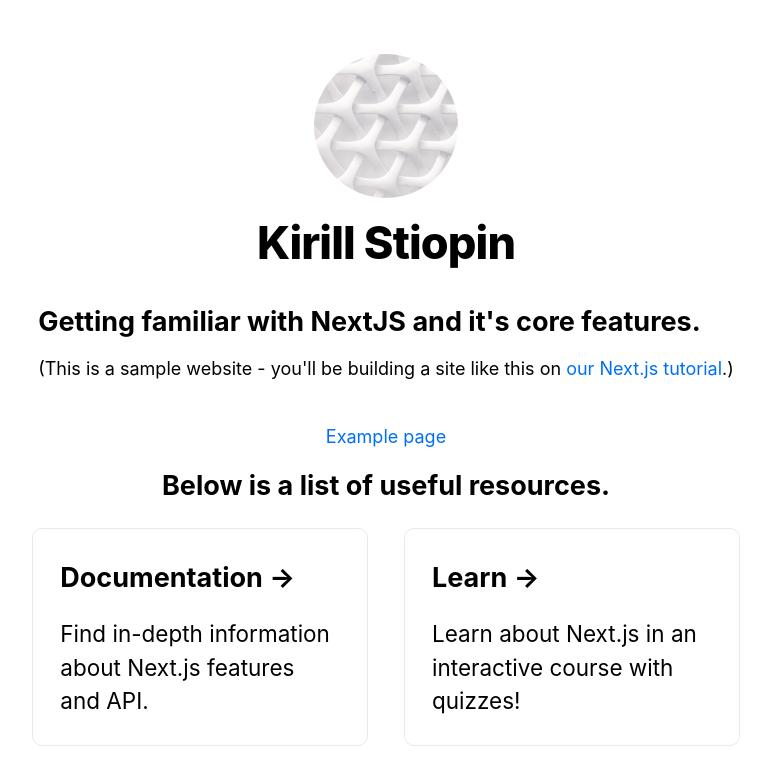
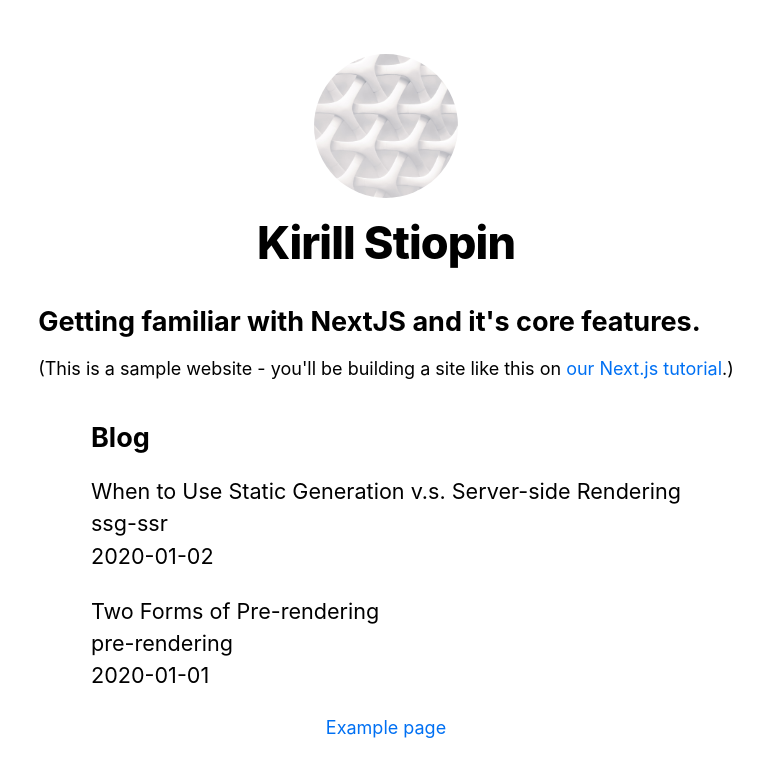
Before and after one commit to kstiopin/nextjs-demo, a Next.js app: page / in a window 1280 px wide. Shown: the top 763 px of the page, without its empty margins (254-1025 px from the left). Built offline with nearby package versions, Linux system fonts and the light colour scheme.

Commit message:
Fetching data from static markdown files

```diff
--- a/components/HomePage.jsx
+++ b/components/HomePage.jsx
@@ -7,7 +7,7 @@
 import Layout, { siteTitle } from './Layout';
 import homeStyles from './home.module.css';
 
-const HomePage = () => (
+const HomePage = ({ allPostsData }) => (
   <Layout home>
     <Head>
       <title>{siteTitle}</title>
@@ -21,6 +21,21 @@
         (This is a sample website - you'll be building a site like this on{' '}
         <a href="https://nextjs.org/learn">our Next.js tutorial</a>.)
       </p>
+    </section>
+
+    <section className={`${utilStyles.headingMd} ${utilStyles.padding1px}`}>
+      <h2 className={utilStyles.headingLg}>Blog</h2>
+      <ul className={utilStyles.list}>
+        {allPostsData.map(({ id, date, title }) => (
+          <li className={utilStyles.listItem} key={id}>
+            {title}
+            <br />
+            {id}
+            <br />
+            {date}
+          </li>
+        ))}
+      </ul>
     </section>
 
     <main className={homeStyles.main}>
--- a/pages/index.js
+++ b/pages/index.js
@@ -1,3 +1,14 @@
 import HomePage from '../components/HomePage';
+import { getSortedPostsData } from '../utils/getPosts';
+
+export async function getStaticProps() {
+  const allPostsData = getSortedPostsData();
+
+  return {
+    props: {
+      allPostsData,
+    },
+  };
+}
 
 export default HomePage;
--- /dev/null
+++ b/posts/pre-rendering.md
@@ -0,0 +1,11 @@
+---
+title: 'Two Forms of Pre-rendering'
+date: '2020-01-01'
+---
+
+Next.js has two forms of pre-rendering: **Static Generation** and **Server-side Rendering**. The difference is in **when** it generates the HTML for a page.
+
+- **Static Generation** is the pre-rendering method that generates the HTML at **build time**. The pre-rendered HTML is then _reused_ on each request.
+- **Server-side Rendering** is the pre-rendering method that generates the HTML on **each request**.
+
+Importantly, Next.js lets you **choose** which pre-rendering form to use for each page. You can create a "hybrid" Next.js app by using Static Generation for most pages and using Server-side Rendering for others.
--- /dev/null
+++ b/posts/ssg-ssr.md
@@ -0,0 +1,19 @@
+---
+title: 'When to Use Static Generation v.s. Server-side Rendering'
+date: '2020-01-02'
+---
+
+We recommend using **Static Generation** (with and without data) whenever possible because your page can be built once and served by CDN, which makes it much faster than having a server render the page on every request.
+
+You can use Static Generation for many types of pages, including:
+
+- Marketing pages
+- Blog posts
+- E-commerce product listings
+- Help and documentation
+
+You should ask yourself: "Can I pre-render this page **ahead** of a user's request?" If the answer is yes, then you should choose Static Generation.
+
+On the other hand, Static Generation is **not** a good idea if you cannot pre-render a page ahead of a user's request. Maybe your page shows frequently updated data, and the page content changes on every request.
+
+In that case, you can use **Server-Side Rendering**. It will be slower, but the pre-rendered page will always be up-to-date. Or you can skip pre-rendering and use client-side JavaScript to populate data.
--- /dev/null
+++ b/utils/getPosts.js
@@ -0,0 +1,38 @@
+import fs from 'fs';
+import path from 'path';
+import matter from 'gray-matter';
+
+const postsDirectory = path.join(process.cwd(), 'posts');
+
+export function getSortedPostsData() {
+  // Get file names under /posts
+  const fileNames = fs.readdirSync(postsDirectory);
+  const allPostsData = fileNames.map((fileName) => {
+    // Remove ".md" from file name to get id
+    const id = fileName.replace(/\.md$/, '');
+
+    // Read markdown file as string
+    const fullPath = path.join(postsDirectory, fileName);
+    const fileContents = fs.readFileSync(fullPath, 'utf8');
+
+    // Use gray-matter to parse the post metadata section
+    const matterResult = matter(fileContents);
+
+    // Combine the data with the id
+    return {
+      id,
+      ...matterResult.data,
+    };
+  });
+
+  // Sort posts by date
+  return allPostsData.sort(({ date: a }, { date: b }) => {
+    if (a < b) {
+      return 1;
+    } else if (a > b) {
+      return -1;
+    } else {
+      return 0;
+    }
+  });
+}
```
Also changed, not shown: package.json (+5 -4 lines), 2 other files (tests, documents, lock files or other folders).
